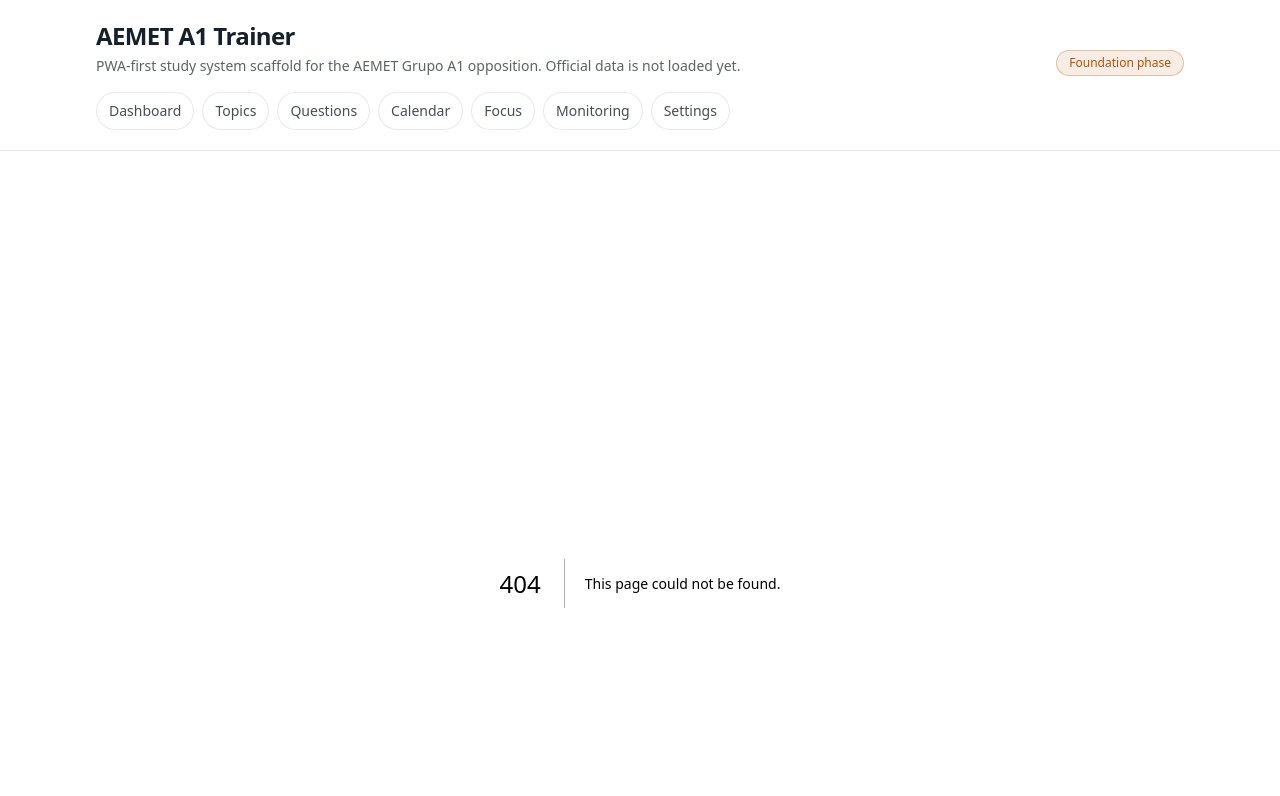
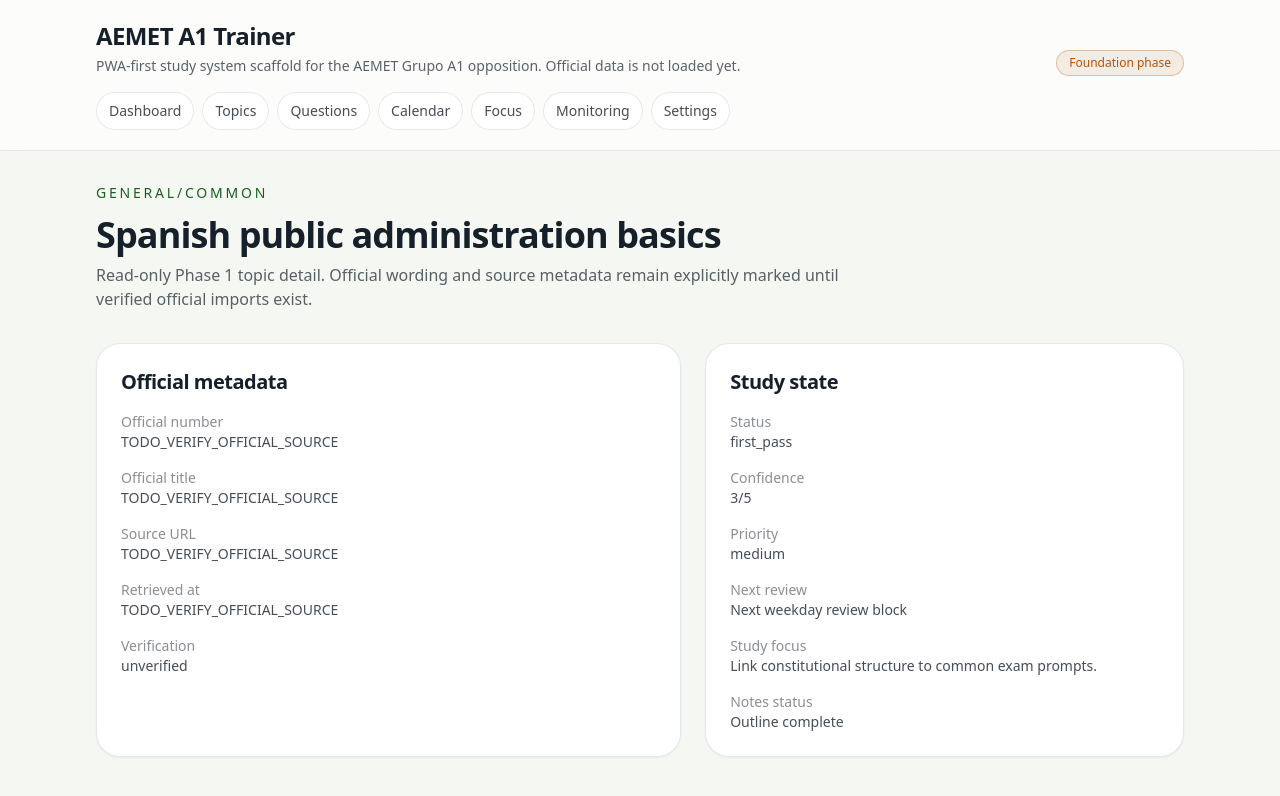
Before and after one commit to deanpm1994/aemet-a1-trainer, a Next.js app in the folder apps/web/: page /topics/gen-01 in a window 1280 px wide. Before the commit this address had no page. Shown: the top 796 px of the page. Built offline with nearby package versions, Linux system fonts and the light colour scheme.

Commit message:
feat(web): add topic detail route

```diff
--- /dev/null
+++ b/apps/web/app/topics/[id]/not-found.tsx
@@ -0,0 +1,19 @@
+import Link from "next/link";
+
+export default function TopicNotFound() {
+  return (
+    <div className="rounded-3xl border border-ink/10 bg-white p-8 shadow-sm">
+      <p className="text-sm font-medium uppercase tracking-[0.15em] text-accent">Topics</p>
+      <h1 className="mt-3 text-3xl font-semibold tracking-tight text-ink">Topic not found</h1>
+      <p className="mt-3 max-w-2xl text-sm leading-6 text-ink/70">
+        The requested topic does not exist in the current mock Phase 1 dataset.
+      </p>
+      <Link
+        href="/topics"
+        className="mt-6 inline-flex rounded-full bg-ink px-5 py-3 text-sm font-medium text-white transition hover:bg-ink/90"
+      >
+        Back to checklist
+      </Link>
+    </div>
+  );
+}
--- /dev/null
+++ b/apps/web/app/topics/[id]/page.tsx
@@ -0,0 +1,86 @@
+import { notFound } from "next/navigation";
+
+import { PageHeader } from "@/components/page-header";
+import { topics } from "@/lib/mock-data";
+
+type TopicDetailPageProps = {
+  params: {
+    id: string;
+  };
+};
+
+export default function TopicDetailPage({ params }: TopicDetailPageProps) {
+  const topic = topics.find((entry) => entry.id === params.id);
+
+  if (!topic) {
+    notFound();
+  }
+
+  return (
+    <div className="space-y-8">
+      <PageHeader
+        eyebrow={topic.block}
+        title={topic.normalizedTitle}
+        description="Read-only Phase 1 topic detail. Official wording and source metadata remain explicitly marked until verified official imports exist."
+      />
+
+      <section className="grid gap-6 lg:grid-cols-[1.1fr_0.9fr]">
+        <article className="rounded-3xl border border-ink/10 bg-white p-6 shadow-sm">
+          <h2 className="text-xl font-semibold tracking-tight text-ink">Official metadata</h2>
+          <dl className="mt-4 grid gap-4 text-sm text-ink/80">
+            <div>
+              <dt className="text-ink/50">Official number</dt>
+              <dd>{topic.officialNumber}</dd>
+            </div>
+            <div>
+              <dt className="text-ink/50">Official title</dt>
+              <dd>{topic.officialTitle}</dd>
+            </div>
+            <div>
+              <dt className="text-ink/50">Source URL</dt>
+              <dd>{topic.sourceUrl}</dd>
+            </div>
+            <div>
+              <dt className="text-ink/50">Retrieved at</dt>
+              <dd>{topic.retrievedAt}</dd>
+            </div>
+            <div>
+              <dt className="text-ink/50">Verification</dt>
+              <dd>{topic.verificationStatus}</dd>
+            </div>
+          </dl>
+        </article>
+
+        <article className="rounded-3xl border border-ink/10 bg-white p-6 shadow-sm">
+          <h2 className="text-xl font-semibold tracking-tight text-ink">Study state</h2>
+          <dl className="mt-4 grid gap-4 text-sm text-ink/80">
+            <div>
+              <dt className="text-ink/50">Status</dt>
+              <dd>{topic.status}</dd>
+            </div>
+            <div>
+              <dt className="text-ink/50">Confidence</dt>
+              <dd>{topic.confidence}/5</dd>
+            </div>
+            <div>
+              <dt className="text-ink/50">Priority</dt>
+              <dd>{topic.priority}</dd>
+            </div>
+            <div>
+              <dt className="text-ink/50">Next review</dt>
+              <dd>{topic.nextReviewAt}</dd>
+            </div>
+            <div>
+              <dt className="text-ink/50">Study focus</dt>
+              <dd>{topic.studyFocus ?? "No study focus defined yet."}</dd>
+            </div>
+            <div>
+              <dt className="text-ink/50">Notes status</dt>
+              <dd>{topic.notesStatus ?? "No notes status defined yet."}</dd>
+            </div>
+          </dl>
+        </article>
+      </section>
+    </div>
+  );
+}
```
